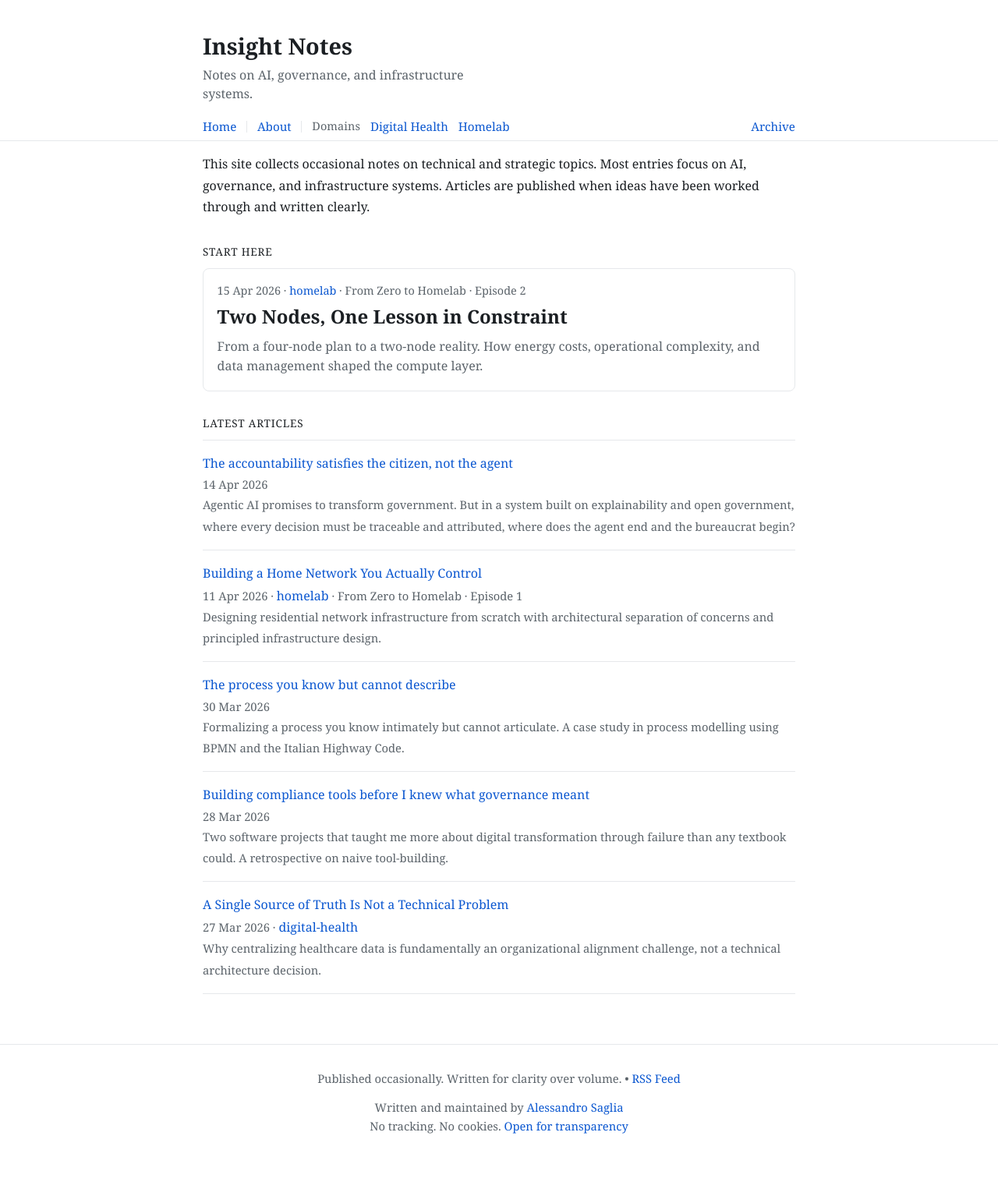
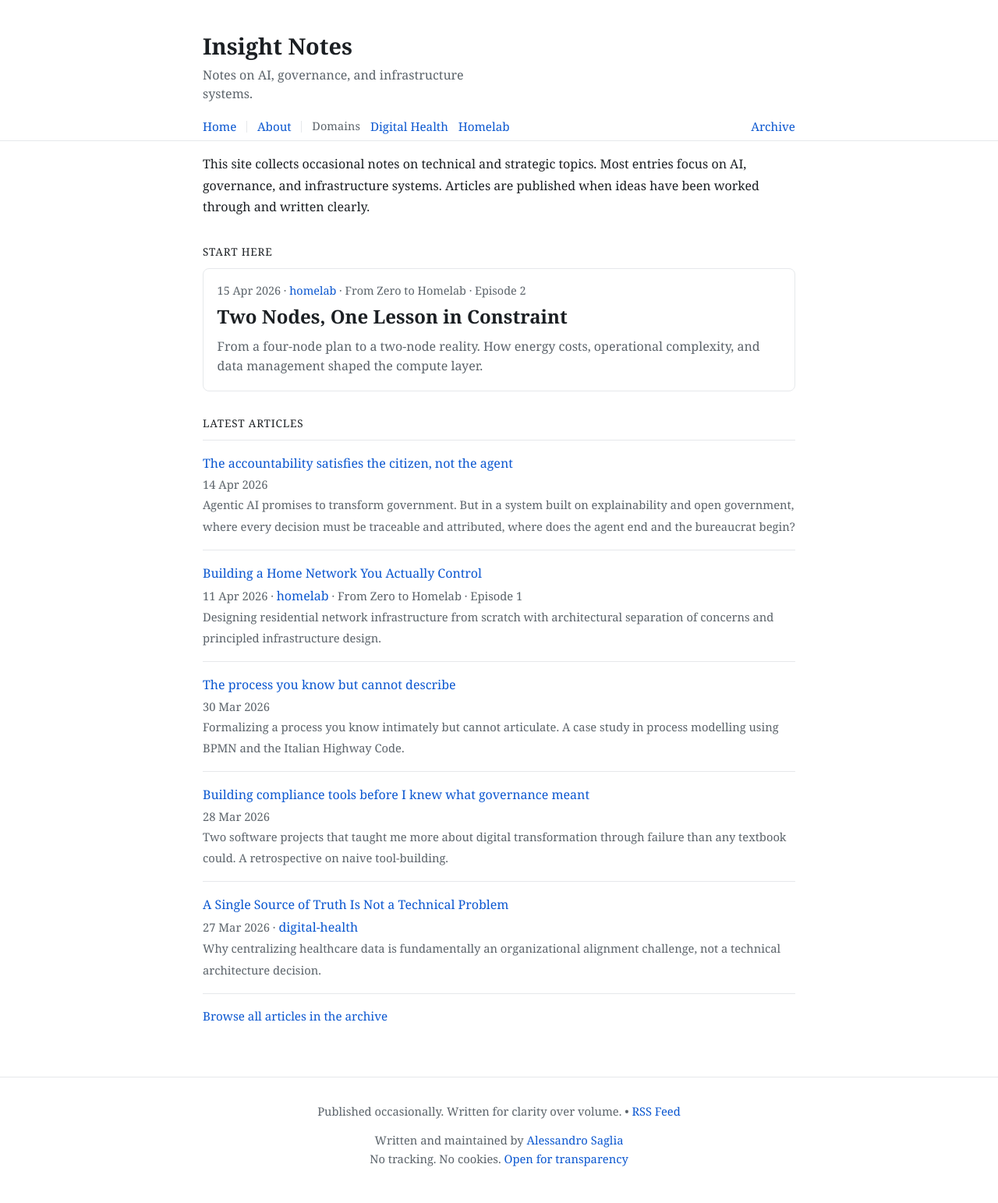
Before and after one commit to ale-saglia/insight, a Jekyll site: the page built from index.md, in a window 1280 px wide. Shown: the whole page at 78% size. Built offline with Jekyll 4.4.1, drawn with Linux system fonts in a browser that asks for light colours; before the commit the page ends 1501 px from its top, so only the background shows below that.

Commit message:
feat(index): add link to browse all articles in the archive

```diff
--- a/assets/styles.css
+++ b/assets/styles.css
@@ -347,6 +347,15 @@ h3 {
   line-height: 1.5;
 }
 
+.latest-archive-link {
+  margin: 1rem 0 0;
+  font-size: 0.95rem;
+}
+
+.latest-archive-link a {
+  color: var(--link);
+}
+
 .archive-search {
   margin-bottom: 2rem;
 }
--- a/index.md
+++ b/index.md
@@ -33,5 +33,6 @@ This site collects occasional notes on technical and strategic topics. Most entr
         </li>
       {% endfor %}
     </ul>
+    <p class="latest-archive-link"><a href="{{ '/archive/' | relative_url }}">Browse all articles in the archive</a></p>
   </section>
 </div>
```
